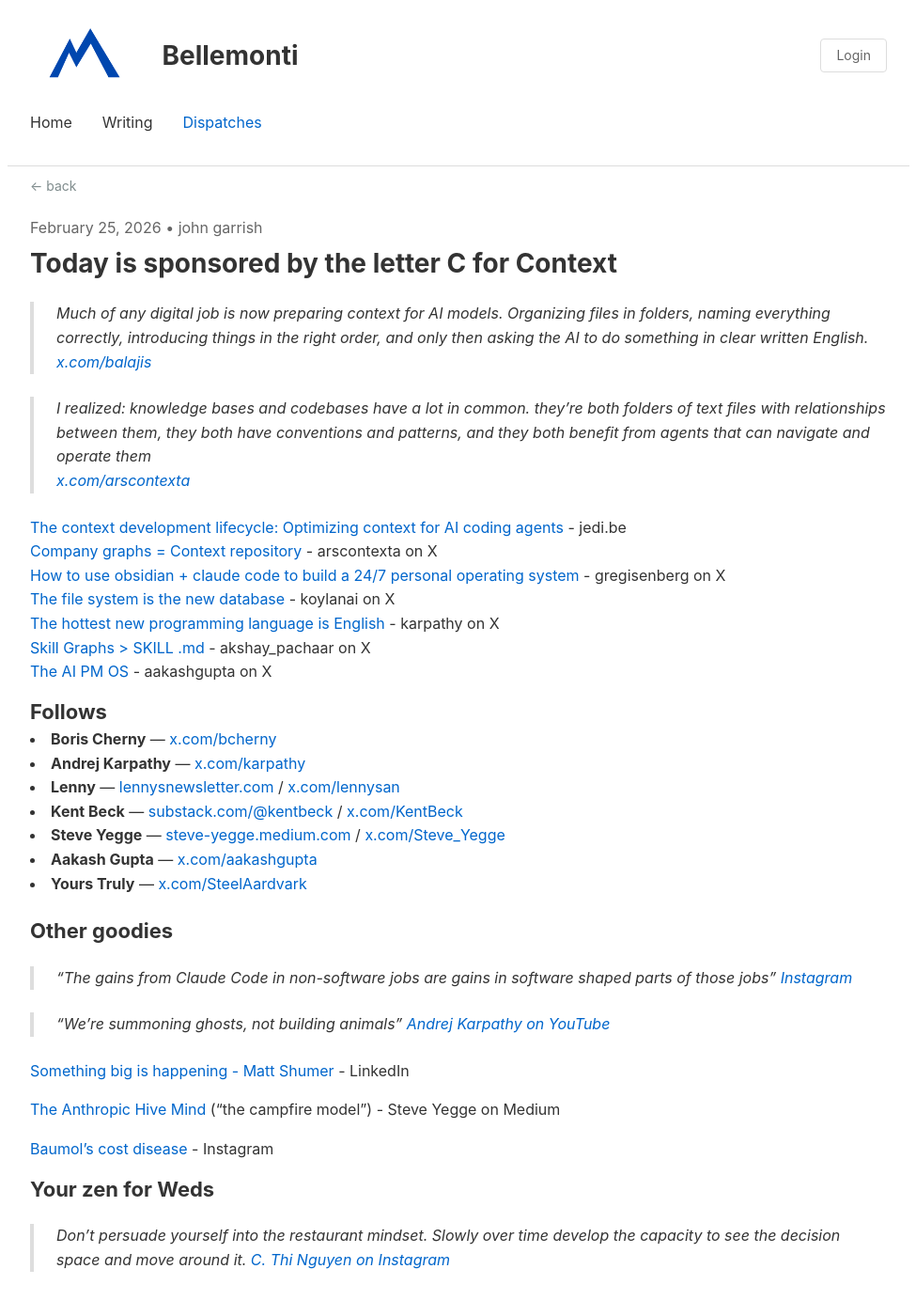
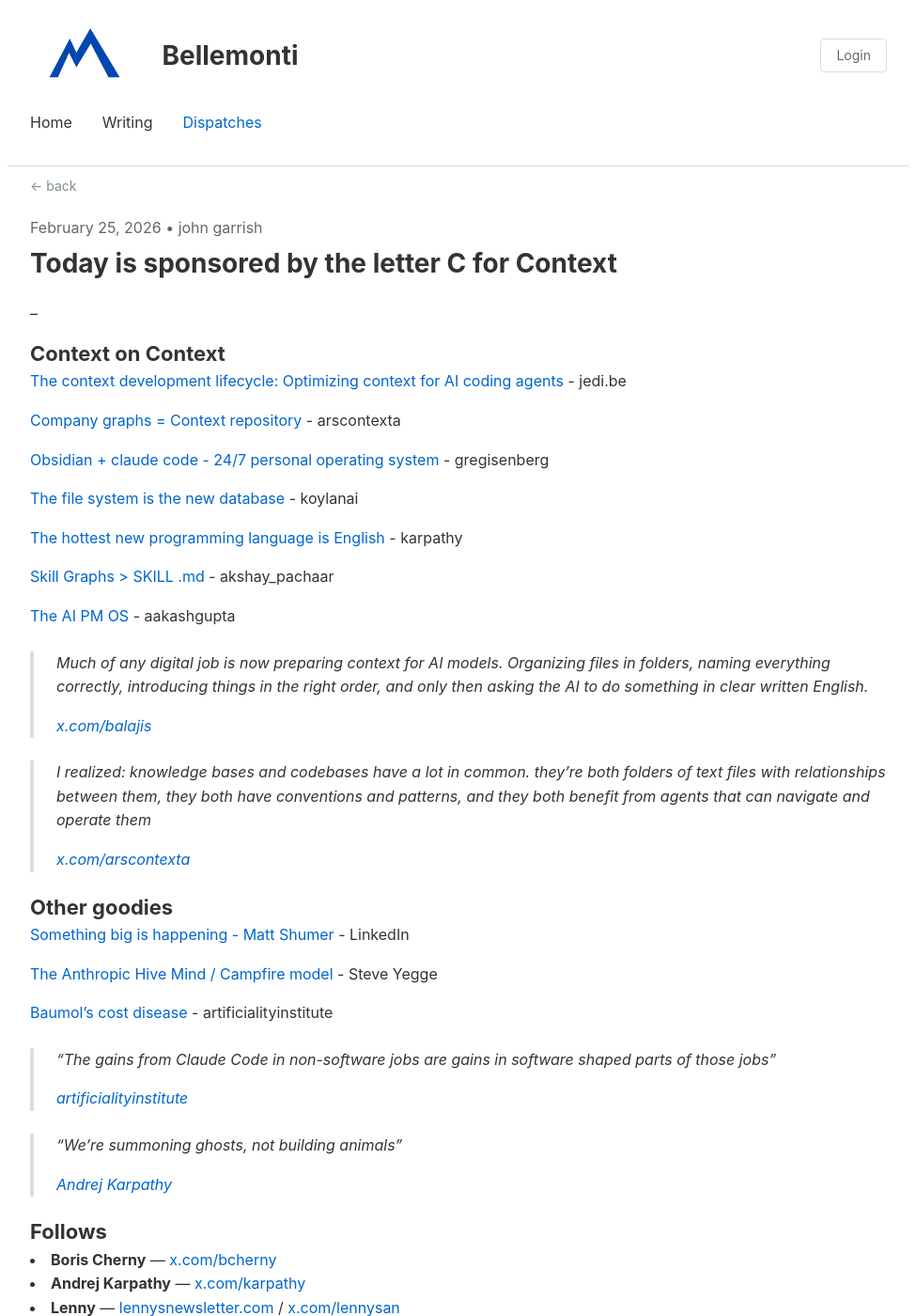
Before and after one commit to gibbygee/bellemonti-website, a Jekyll site: the page built from _readings/2026-02-25-feb-25-dispatch.md, in a window 1280 px wide and 1400 px high. Shown: the whole window at 94% size, without its empty margins (152-1127 px from the left). Built offline with Jekyll 4.4.1, drawn with Linux system fonts in a browser that asks for light colours.

Commit message:
Enhance Feb 25 dispatch by adding a new section on 'Context on Context' with relevant links, improving the organization of the document. Updated the 'Other goodies' section to include additional resources and quotes for better engagement and clarity.

```diff
--- a/_readings/2026-02-25-feb-25-dispatch.md
+++ b/_readings/2026-02-25-feb-25-dispatch.md
@@ -4,22 +4,48 @@
 title: "Today is sponsored by the letter C for Context"
 date: 2026-02-25
 author: john garrish
-
 ---
 
+--
+## Context on Context
+
+[The context development lifecycle: Optimizing context for AI coding agents](https://www.jedi.be/blog/2026/context-development-lifecycle/) - jedi.be
+
+[Company graphs = Context repository](https://x.com/arscontexta/status/2026492755430474002) - arscontexta
+
+[Obsidian + claude code - 24/7 personal operating system](https://x.com/gregisenberg/status/2026036464287412412?s=43) - gregisenberg
+
+[The file system is the new database](https://x.com/koylanai/status/2025286163641118915) - koylanai
+
+[The hottest new programming language is English](https://x.com/karpathy/status/1617979122625712128) - karpathy
+
+[Skill Graphs > SKILL .md](https://x.com/akshay_pachaar/status/2024848778415755327) - akshay_pachaar
+
+[The AI PM OS](https://x.com/aakashgupta/status/2018756675243823464) - aakashgupta
+
 > *Much of any digital job is now preparing context for AI models. Organizing files in folders, naming everything correctly, introducing things in the right order, and only then asking the AI to do something in clear written English.*
+>
 > [x.com/balajis](https://x.com/balajis/status/2016443010360414610)
 
 > *I realized: knowledge bases and codebases have a lot in common. they're both folders of text files with relationships between them, they both have conventions and patterns, and they both benefit from agents that can navigate and operate them*
+>
 > [x.com/arscontexta](https://x.com/arscontexta/status/2013045749580259680)
 
-[The context development lifecycle: Optimizing context for AI coding agents](https://www.jedi.be/blog/2026/context-development-lifecycle/) - jedi.be
-[Company graphs = Context repository](https://x.com/arscontexta/status/2026492755430474002) - arscontexta on X
-[How to use obsidian + claude code to build a 24/7 personal operating system](https://x.com/gregisenberg/status/2026036464287412412?s=43) - gregisenberg on X
-[The file system is the new database](https://x.com/koylanai/status/2025286163641118915) - koylanai on X
-[The hottest new programming language is English](https://x.com/karpathy/status/1617979122625712128) - karpathy on X
-[Skill Graphs > SKILL .md](https://x.com/akshay_pachaar/status/2024848778415755327) - akshay_pachaar on X
-[The AI PM OS](https://x.com/aakashgupta/status/2018756675243823464) - aakashgupta on X
+## Other goodies
+
+[Something big is happening - Matt Shumer](https://www.linkedin.com/pulse/something-big-happening-matt-shumer-so5he/) - LinkedIn
+
+[The Anthropic Hive Mind / Campfire model](https://steve-yegge.medium.com/the-anthropic-hive-mind-d01f768f3d7b) - Steve Yegge
+
+[Baumol's cost disease](https://www.instagram.com/reels/DU8kb3jicSl/) - artificialityinstitute
+
+> *"The gains from Claude Code in non-software jobs are gains in software shaped parts of those jobs"*
+>
+> [artificialityinstitute](https://www.instagram.com/reel/DU6MDQqEiHs/)
+
+> *"We're summoning ghosts, not building animals"*
+>
+> [Andrej Karpathy](https://youtu.be/lXUZvyajciY?si=tsnYMGJ4iecAoRkG)
 
 ## Follows
 
@@ -31,21 +57,8 @@
 - **Aakash Gupta** — [x.com/aakashgupta](https://x.com/aakashgupta)
 - **Yours Truly** — [x.com/SteelAardvark](https://x.com/SteelAardvark)
 
-## Other goodies
-
-> *"The gains from Claude Code in non-software jobs are gains in software shaped parts of those jobs"*
-> [Instagram](https://www.instagram.com/reel/DU6MDQqEiHs/)
-
-> *"We're summoning ghosts, not building animals"*
-> [Andrej Karpathy on YouTube](https://youtu.be/lXUZvyajciY?si=tsnYMGJ4iecAoRkG)
-
-[Something big is happening - Matt Shumer](https://www.linkedin.com/pulse/something-big-happening-matt-shumer-so5he/) - LinkedIn
-
-[The Anthropic Hive Mind](https://steve-yegge.medium.com/the-anthropic-hive-mind-d01f768f3d7b) ("the campfire model") - Steve Yegge on Medium
-
-[Baumol's cost disease](https://www.instagram.com/reels/DU8kb3jicSl/) - Instagram
-
 ## Your zen for Weds
 
 > *Don't persuade yourself into the restaurant mindset. Slowly over time develop the capacity to see the decision space and move around it.*
-> [C. Thi Nguyen on Instagram](https://www.instagram.com/reel/DVHo65wjgG1/)
+
+[C. Thi Nguyen](https://www.instagram.com/reel/DVHo65wjgG1/)
```
